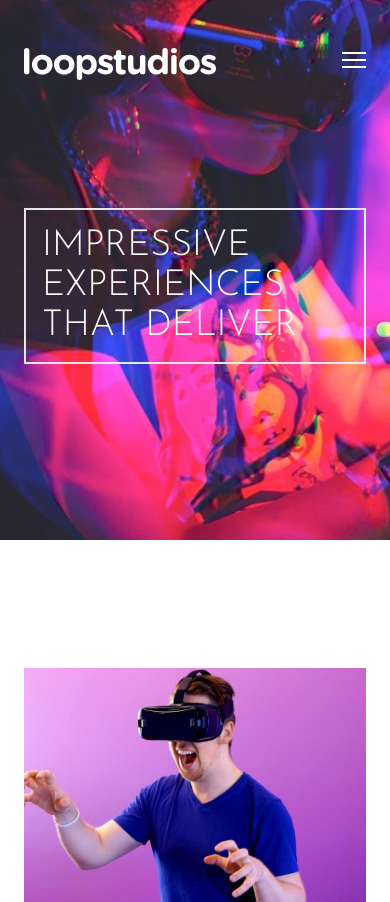
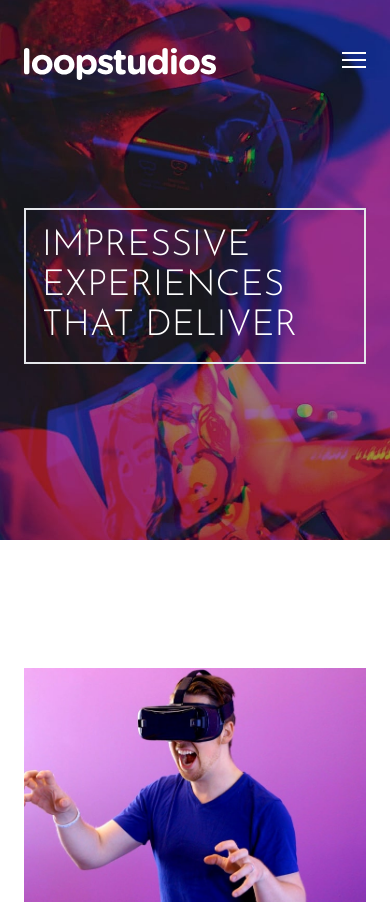
Before and after one commit to HponeThitHtoo/bt-tailwind-loopstudios-website, a website: page index.html in a window 390 px wide. Shown: the top 902 px of the page. Drawn offline with Linux system fonts and the light colour scheme.

Commit message:
hero section mobile image fixed

```diff
--- a/input.css
+++ b/input.css
@@ -34,7 +34,7 @@
 
 @media (max-width: 576px) {
   #hero {
-    background-image: url("../images/desktop/image-hero.jpg");
+    background-image: url("../images/mobile/image-hero.jpg");
     background-position: center;
   }
 }
```
Also changed, not shown: css/style.css.
